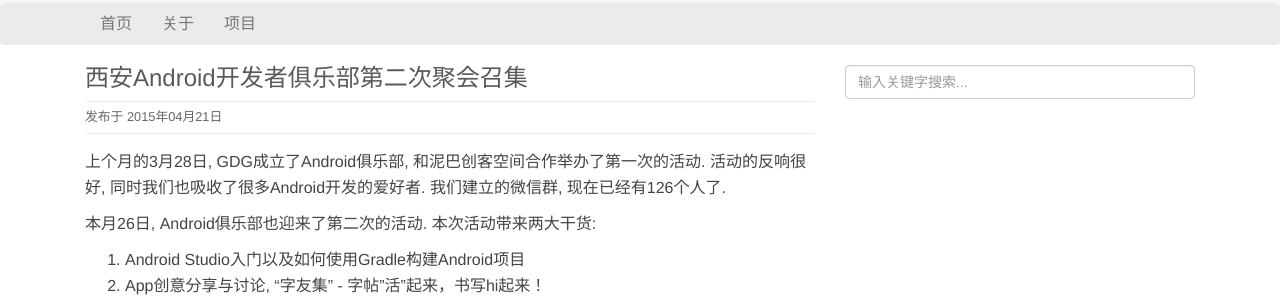
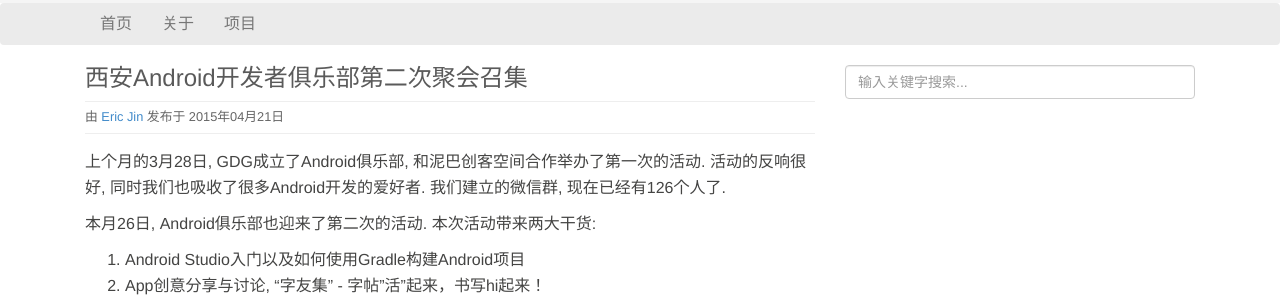
Before and after one commit to yitong-ovo/GDG-Xian.github.io, a Jekyll site: the page built from _posts/2015-04-21-android-developers-group-event-2.md, in a window 1280 px wide. Shown: the part 148-448 px from the top of the page. Built offline with Jekyll 4.4.1, drawn with Linux system fonts in a browser that asks for light colours; comment, search, counter and statistics services are not loaded.

Commit message:
维护Authors数据

```diff
--- a/_data/authors.yml
+++ b/_data/authors.yml
@@ -3,3 +3,7 @@ davidx:
     name: David Xie
     email: david.scriptfan@gmail.com
     web: http://davidx.me/
+EricJin:
+    name: Eric Jin
+    email: today.xa@gmail.com
+    web: http://jint.org/
```
Also changed, not shown: _posts/2015-04-21-android-developers-group-event-2.md (+1 -1 lines).
